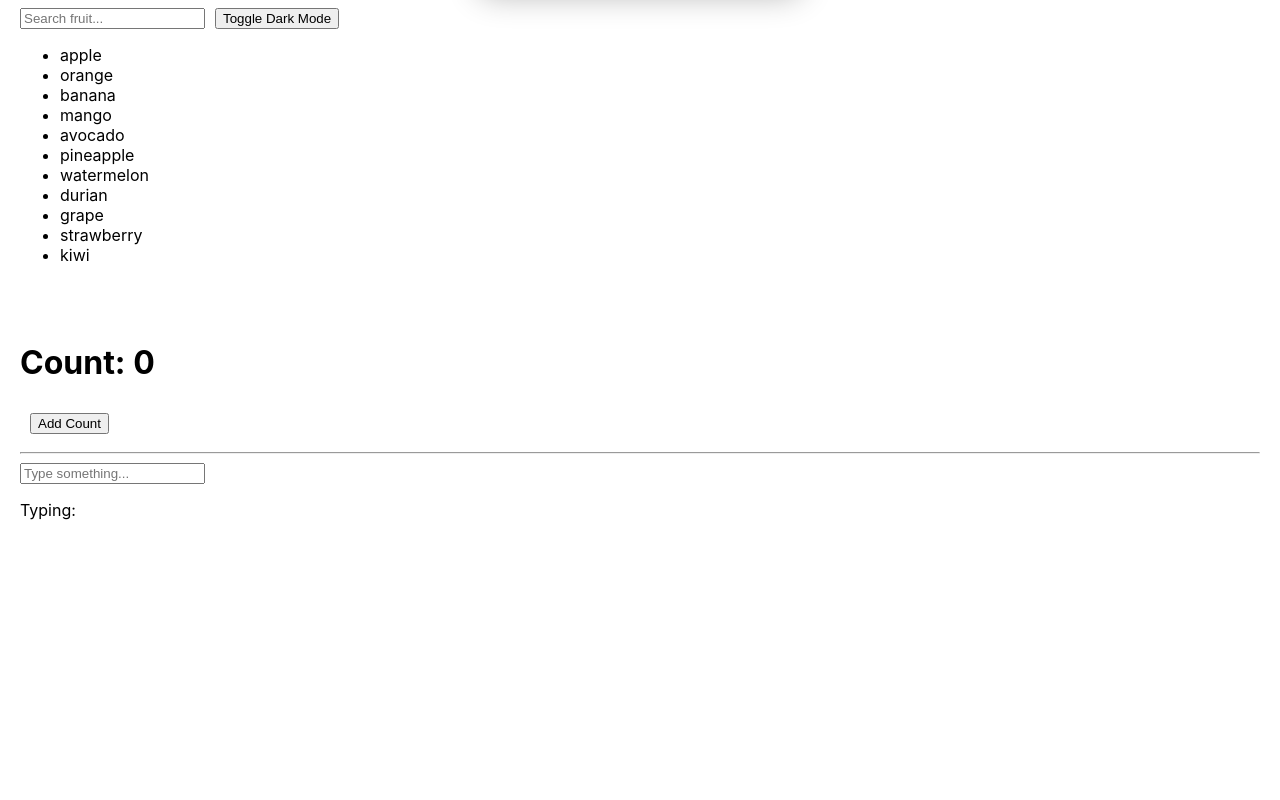
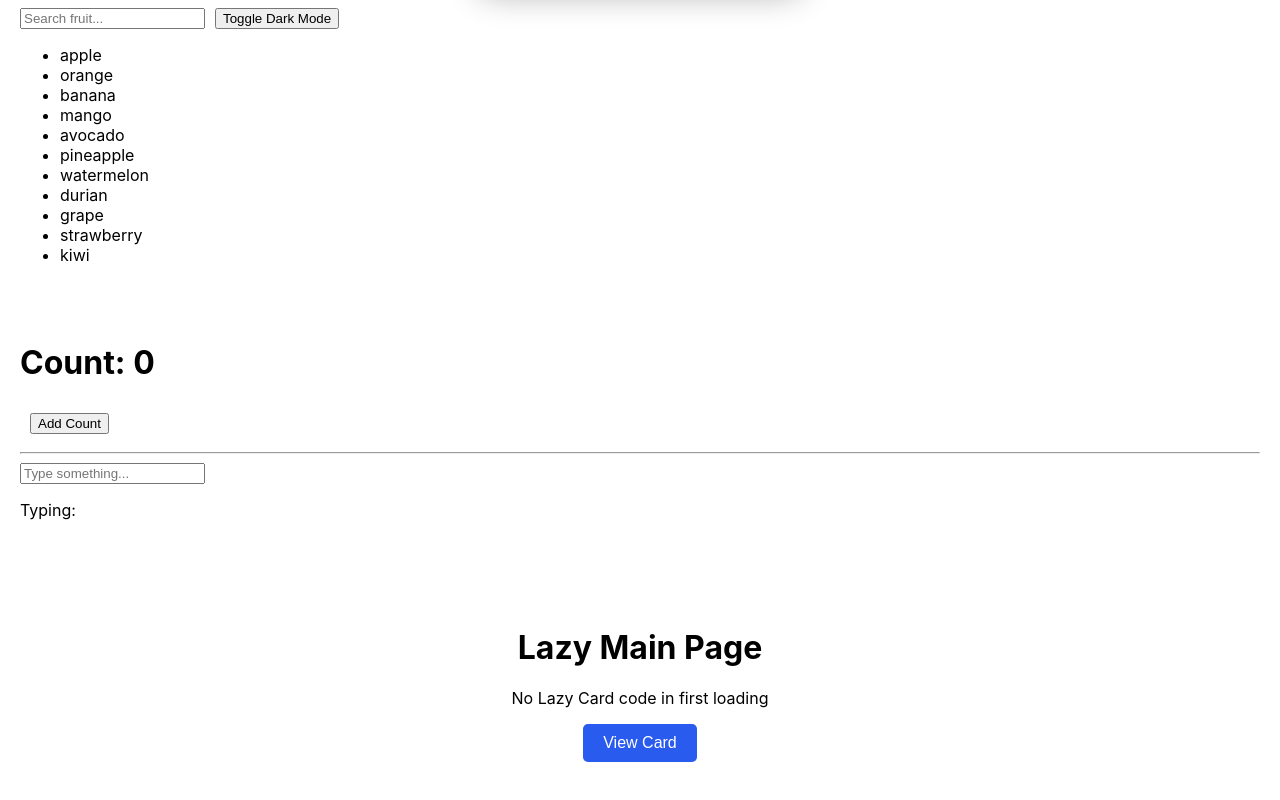
Before and after one commit to TheintTheint298/01-homework, a React (Create React App) app: page / in a window 1280 px wide. Shown: the part 775-1575 px from the top of the page. Before the commit the page ends 1331 px from the top, so only its background shows below. Built offline with nearby package versions, Linux system fonts and the light colour scheme.

Commit message:
feat: lazy loading

```diff
--- a/src/App.js
+++ b/src/App.js
@@ -6,6 +6,7 @@ import BoxColor from "./component/BoxColor";
 import DigitalClock from "./component/DigitalClock";
 import FilterItems from "./component/FilterItems";
 import Count from "./component/Count";
+import LazyMainPage from "./component/LazyMainPage";
 
 function App() {
   const images = [
@@ -22,6 +23,7 @@ function App() {
       <DigitalClock />
       <FilterItems />
       <Count />
+      <LazyMainPage />
     </>
   );
 }
--- /dev/null
+++ b/src/component/LazyCard.jsx
@@ -0,0 +1,16 @@
+const LazyCard = () => {
+  return (
+    <div style={{
+      border: '1px solid #ddd',
+      borderRadius: '8px',
+      padding: '20px',
+      marginTop: '20px',
+      boxShadow: '0 4px 8px rgba(0,0,0,0.1)'
+    }}>
+      <h2>Card</h2>
+      <p>This is Lazy Load Component</p>
+    </div>
+  );
+};
+
+export default LazyCard;
--- /dev/null
+++ b/src/component/LazyMainPage.js
@@ -0,0 +1,63 @@
+import { lazy, Suspense, useState } from "react";
+
+const LazyCard = lazy(() => import("./LazyCard"));
+
+function LazyMainPage() {
+  const [isOpen, setIsOpen] = useState(false);
+
+  return (
+    <div style={{ padding: "50px", textAlign: "center" }}>
+      <h1>Lazy Main Page</h1>
+      <p>No Lazy Card code in first loading</p>
+      {!isOpen ? (
+        <button
+          onClick={() => setIsOpen(true)}
+          style={{
+            padding: "10px 20px",
+            borderRadius: "5px",
+            border: "none",
+            backgroundColor: "#295bef",
+            color: "#fff",
+            fontSize: "16px",
+            cursor: "pointer",
+          }}
+        >
+          View Card
+        </button>
+      ) : (
+        <>
+          <button
+            onClick={() => setIsOpen(false)}
+            style={{
+              padding: "10px 20px",
+              borderRadius: "5px",
+              border: "none",
+              backgroundColor: "#ef2323",
+              color: "#fff",
+              fontSize: "16px",
+              cursor: "pointer",
+            }}
+          >
+            Hide Card
+          </button>
+          <Suspense
+            fallback={
+              <div
+                style={{
+                  marginTop: "20px",
+                  fontStyle: "italic",
+                  color: "gray",
+                }}
+              >
+                Loading Card...
+              </div>
+            }
+          >
+            <LazyCard />
+          </Suspense>
+        </>
+      )}
+    </div>
+  );
+}
+export default LazyMainPage;
```
